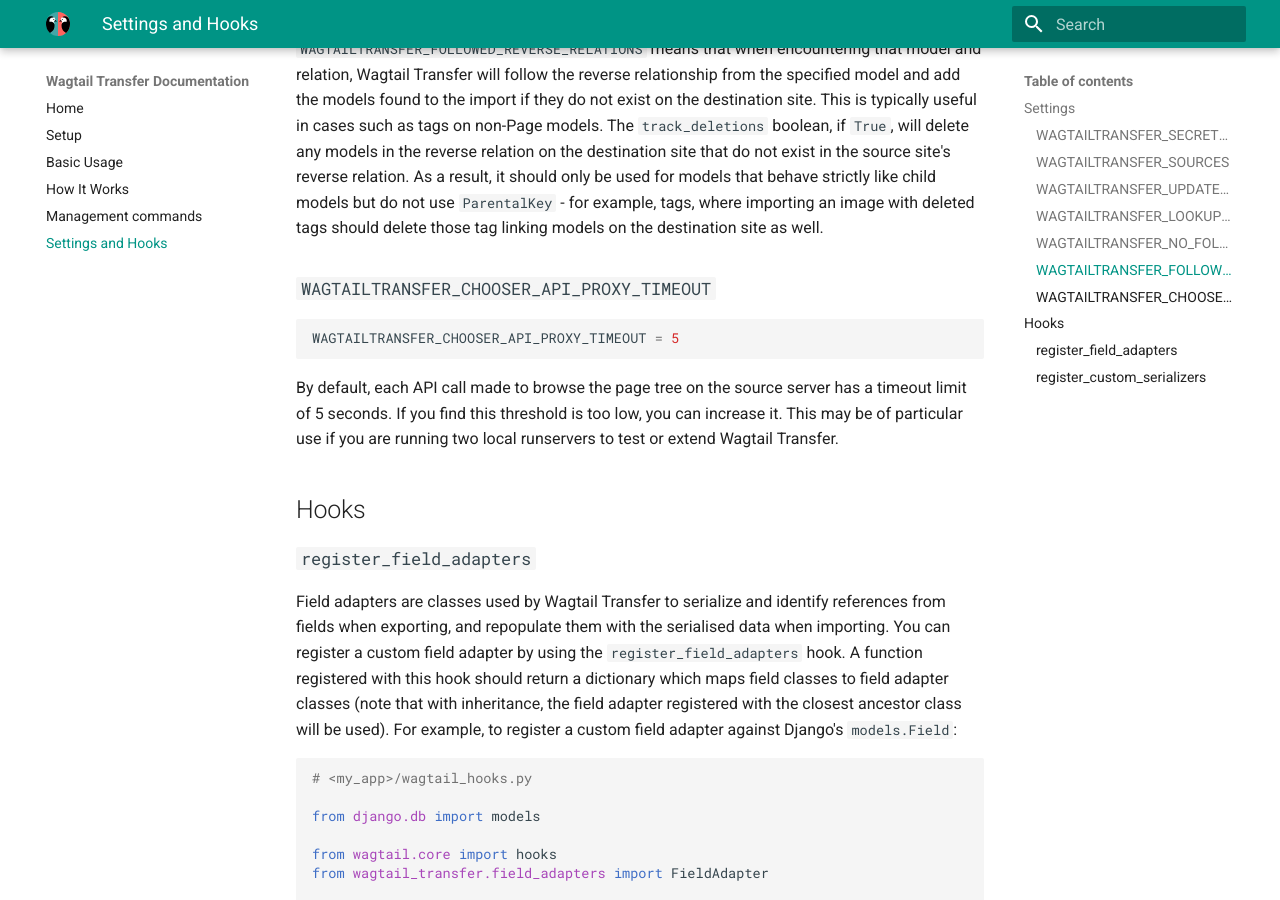
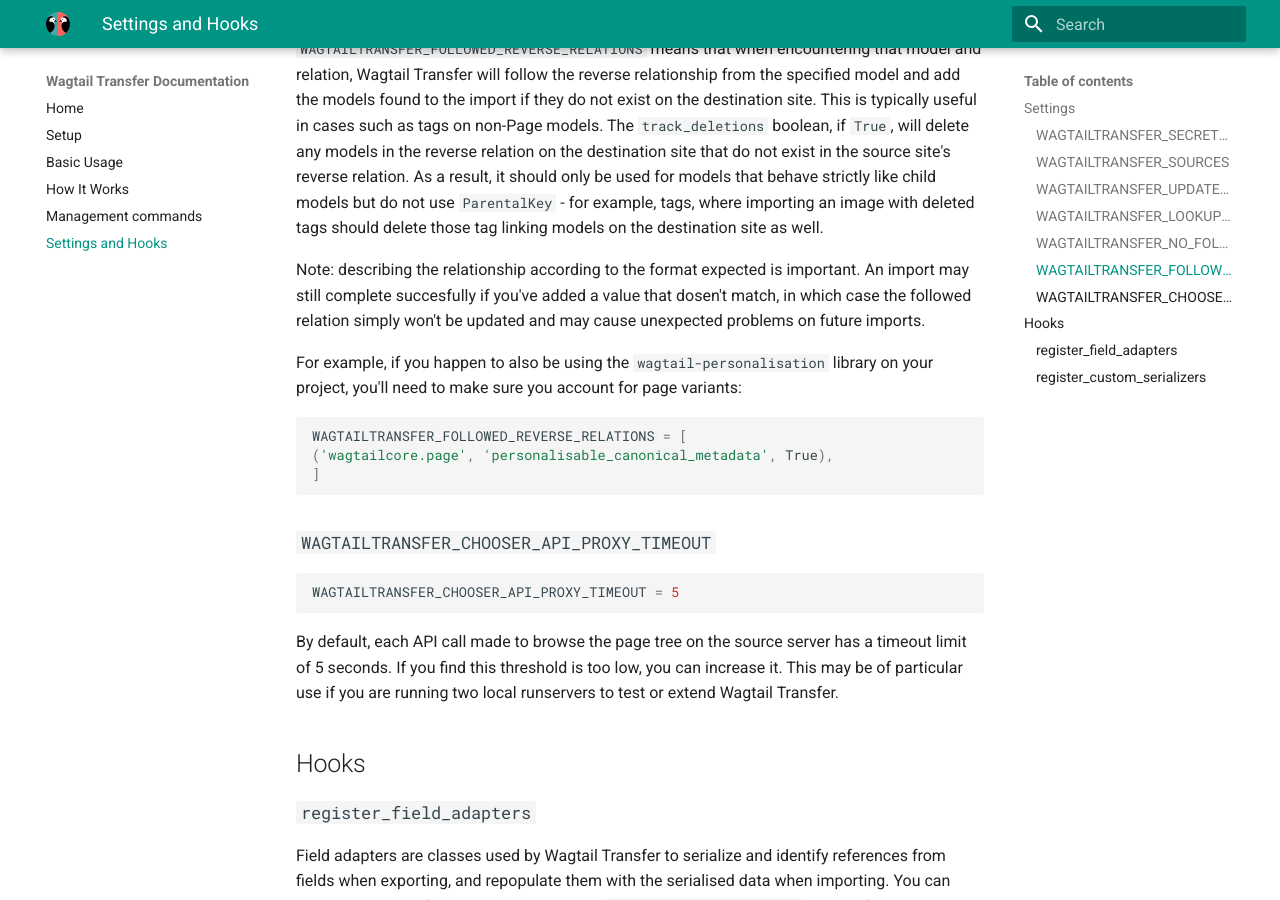
Before and after one commit to wagtail/wagtail-transfer, an MkDocs documentation site: the page built from docs/settings.md, in a window 1280 px wide and 900 px high, scrolled down 2472 px. Built offline with MkDocs 1.6.1 and Material for MkDocs 9.7.7, drawn with Linux system fonts in a browser that asks for light colours.

Commit message:
add extra context+examples about reverse relations

````diff
--- a/docs/settings.md
+++ b/docs/settings.md
@@ -101,6 +101,14 @@
 if `True`, will delete any models in the reverse relation on the destination site that do not exist in the source site's reverse relation. As a result,
 it should only be used for models that behave strictly like child models but do not use `ParentalKey` - for example, tags, where importing an image with deleted tags should delete those tag linking models on the destination site as well.
 
+Note: describing the relationship according to the format expected is important. An import may still complete succesfully if you've added a value that dosen't match, in which case the followed relation simply won't be updated and may cause unexpected problems on future imports.
+
+For example, if you happen to also be using the `wagtail-personalisation` library on your project, you'll need to make sure you account for page variants:
+```python
+WAGTAILTRANSFER_FOLLOWED_REVERSE_RELATIONS = [
+('wagtailcore.page', 'personalisable_canonical_metadata', True),
+]
+```
 
 ### `WAGTAILTRANSFER_CHOOSER_API_PROXY_TIMEOUT`
 
````
Also changed, not shown: README.md (+10 -0 lines).
